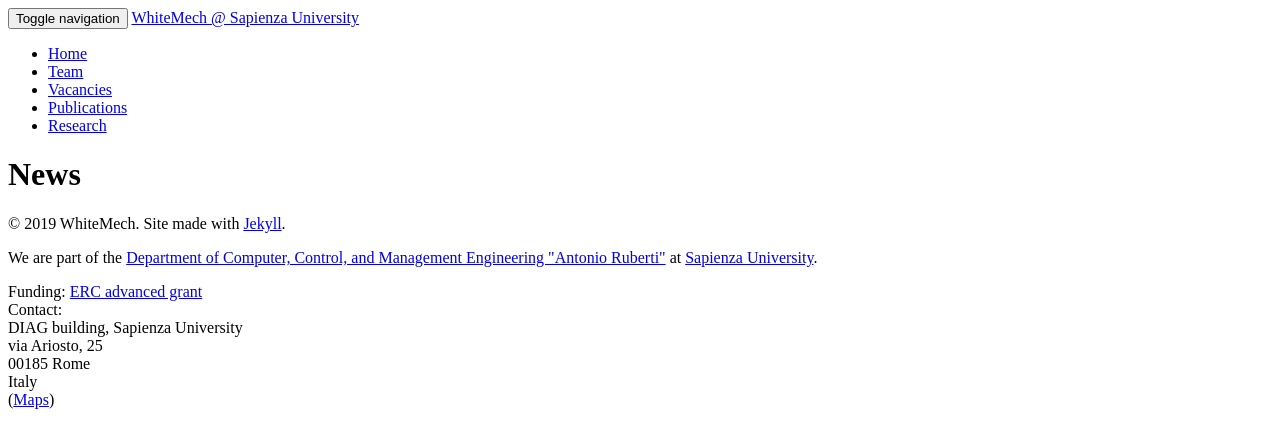
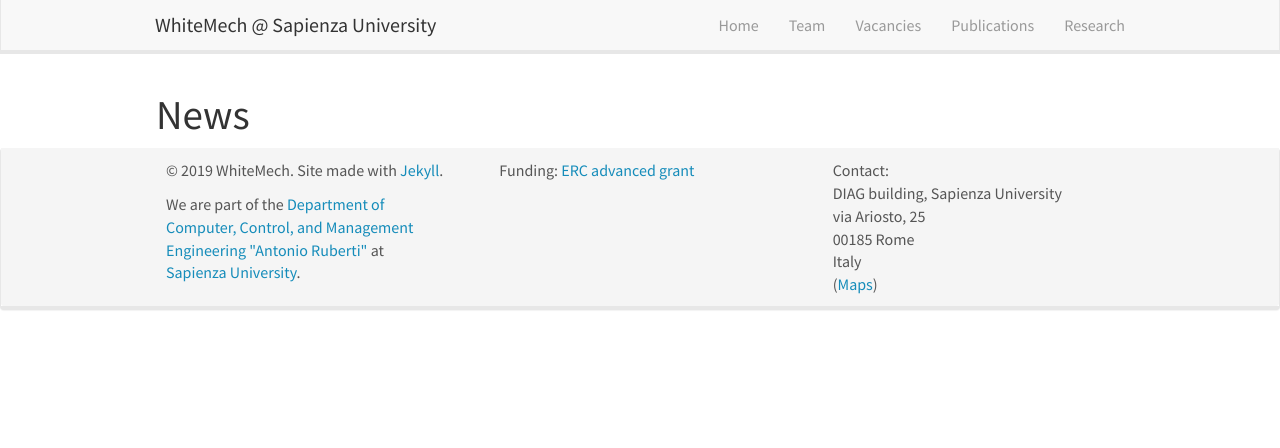
Before and after one commit to whitemech/whitemech.github.io, a Jekyll site: the page built from _pages/allnews.md, in a window 1280 px wide. Shown: the top 448 px of the page. Built offline with Jekyll 4.4.1, drawn with Linux system fonts in a browser that asks for light colours; nearby versions of some CDN libraries; library files that are not in the unit come from our copies.

Commit message:
fix bad URL to css.

```diff
--- a/_includes/head.html
+++ b/_includes/head.html
@@ -4,8 +4,9 @@
   <meta name="viewport" content="width=device-width, initial-scale=1">
   <title>{% if page.title %}{{ page.title | escape }}{% else %}{{ site.title | escape }}{% endif %}</title>
   <meta name="description" content="{% if page.excerpt %}{{ page.excerpt | strip_html | strip_newlines | truncate: 160 }}{% else %}{{ site.description }}{% endif %}">
-  <link rel="stylesheet" href="{{ "/css/main.css" | prepend: site.baseurl | prepend: site.url}}">
+  <link rel="stylesheet" href="/css/main.css">
   <link rel="canonical" href="{{ page.url | replace:'index.html','' | prepend: site.baseurl | prepend: site.url }}">
+  <!-- <link rel="stylesheet" href="{{ "/css/main.css" | prepend: site.baseurl | prepend: site.url}}"> -->
 <link rel="shortcut icon" type ="image/x-icon" href="{{ site.url }}{{ site.baseurl }}/images/favicon.ico">
 
 {% if jekyll.environment == 'production' %}
```
